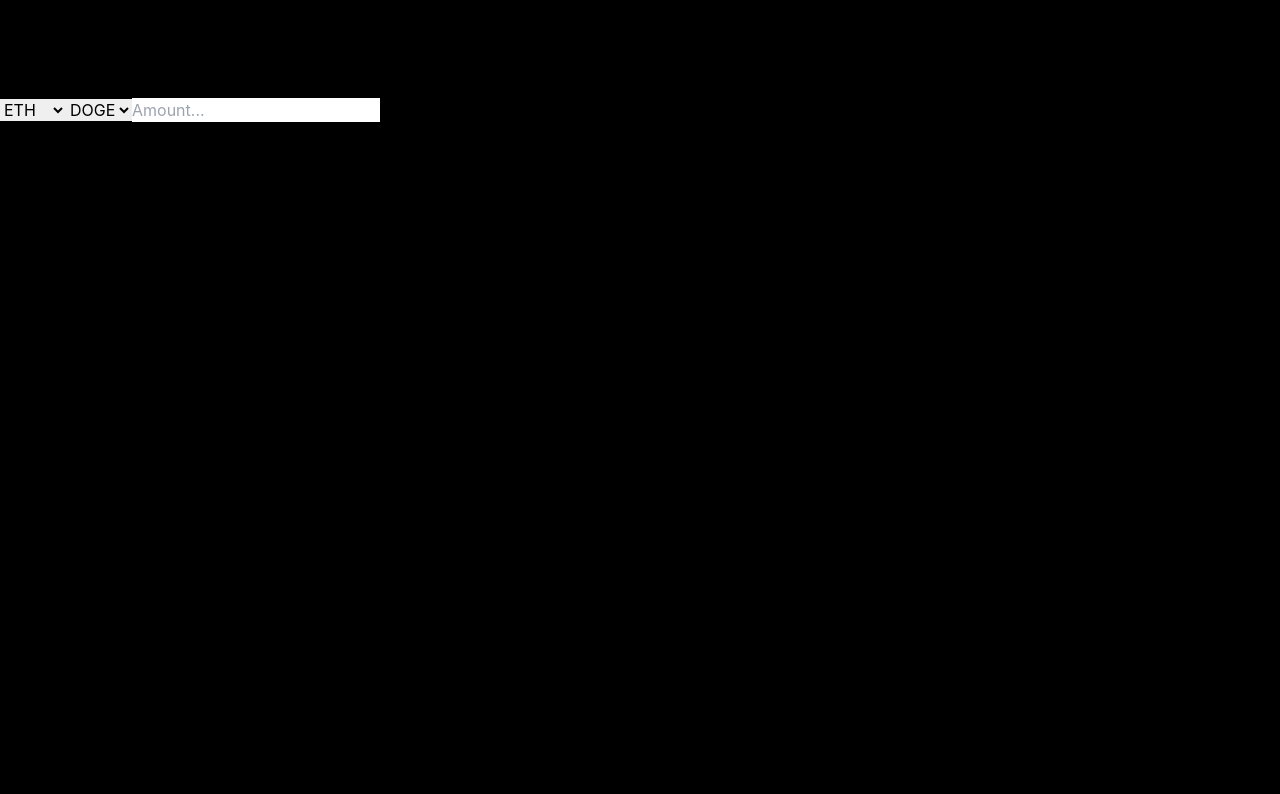
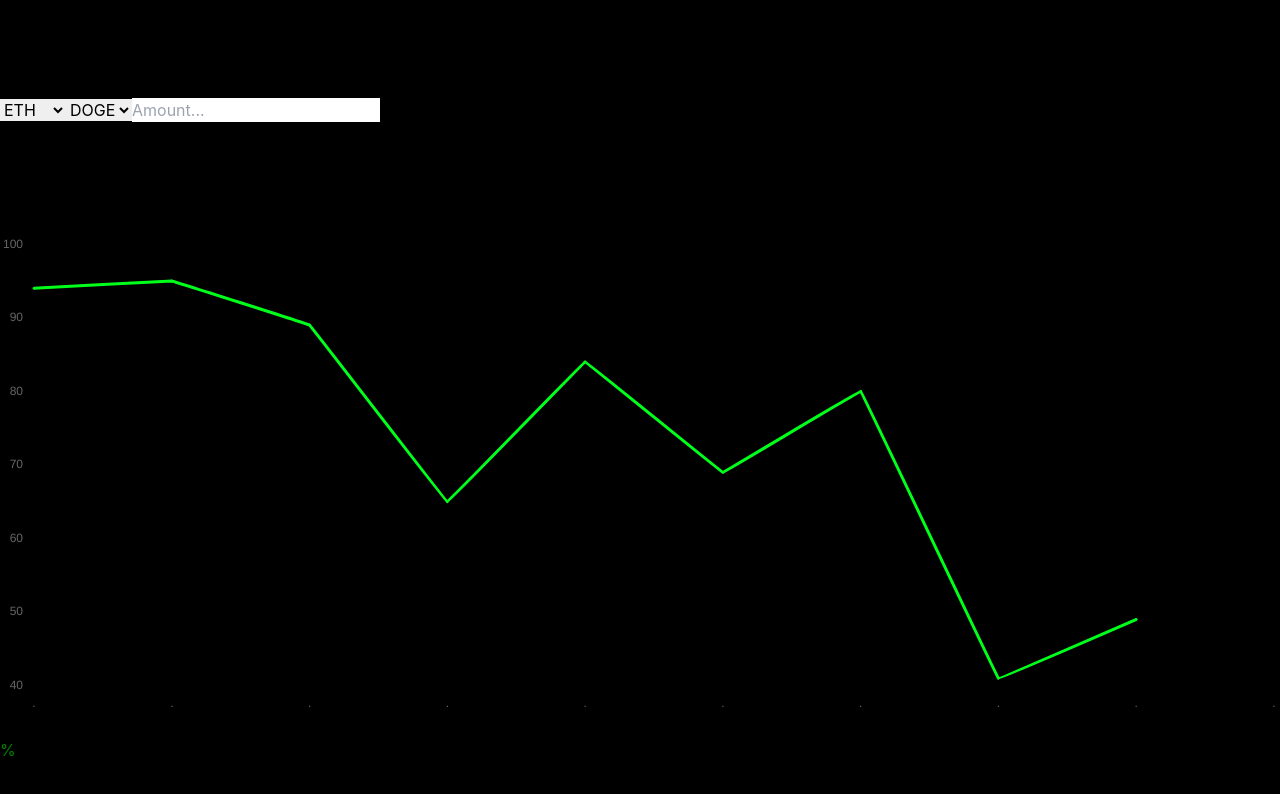
Before and after one commit to IvanSeagull/robinhood-clone, a Next.js app: page / in a window 1280 px wide. Shown: the part 816-1610 px from the top of the page. Before the commit the page ends 1090 px from the top, so only its background shows below. Built offline with nearby package versions, Linux system fonts and the light colour scheme.

Commit message:
Added assets component

```diff
--- /dev/null
+++ b/components/Asset.js
@@ -0,0 +1,84 @@
+import React from 'react';
+import { Line } from 'react-chartjs-2';
+
+const styles = {
+  wrapper: 'flex justify-between p-5  hover:bg-[#30363B] duration-300',
+  container: 'flex flex-col text-white items-center justify-center',
+  name: 'font-bold',
+  chart: 'w-36 h-full',
+  price: 'flex flex-col text-white',
+  percent: 'text-green-400',
+};
+
+const Asset = ({ coin, price }) => {
+  const randomNumber = () => {
+    let data = [];
+    for (let i = 0; i < 9; i++) {
+      let randomNum = Math.floor(Math.random() * 100);
+      data = [...data, randomNum];
+    }
+    return data;
+  };
+
+  const setGraphColor = () => {
+    if (coin.change < 0) {
+      return '#ef4b09';
+    } else {
+      return '#00ff1a';
+    }
+  };
+
+  const data = {
+    labels: ['.', '.', '.', '.', '.', '.', '.', '.', '.', '.'],
+    datasets: [
+      {
+        fill: false,
+        lineTension: 0.01,
+        backgroundColor: setGraphColor(),
+        borderColor: setGraphColor(),
+        borderCapStyle: 'butt',
+        borderDash: [],
+        borderDashOffset: 0.0,
+        borderJoinStyle: 'miter',
+        pointBorderColor: setGraphColor(),
+        pointBackgroundColor: setGraphColor(),
+        pointBorderWidth: 1,
+        pointHoverRadius: 5,
+        pointHoverBackgroundColor: setGraphColor(),
+        pointHoverBorderColor: setGraphColor(),
+        pointHoverBorderWidth: 2,
+        pointRadius: 1,
+        pointHitRadius: 10,
+        data: randomNumber(),
+      },
+    ],
+  };
+
+  const options = {
+    plugins: {
+      legend: {
+        display: false,
+      },
+    },
+  };
+  return (
+    <div className={styles.wrapper}>
+      <div className={styles.container}>
+        <div className={styles.name}>{coin.symbol}</div>
+      </div>
+      <div>
+        <div className={styles.chart}>
+          <Line data={data} options={options} width={400} height={150} />
+        </div>
+      </div>
+      <div className={styles.price}>
+        <div>{price}</div>
+        <div className={styles.percent} style={{ color: coin.change < 0 ? '#ef4b09' : 'green' }}>
+          {coin.change}%
+        </div>
+      </div>
+    </div>
+  );
+};
+
+export default Asset;
--- a/pages/index.js
+++ b/pages/index.js
@@ -7,6 +7,7 @@ import Header from '../components/Header';
 import PortfolioChart from '../components/PortfolioChart';
 import BuyTokens from '../components/BuyTokens';
 import Notice from '../components/Notice';
+import Asset from '../components/Asset';
 
 const styles = {
   wrapper: 'w-screen h-screen flex flex-col',
@@ -68,7 +69,7 @@ export default function Home() {
             <BiDotsHorizontalRounded className={styles.moreOptions} />
           </div>
           {/* Map through coins and for every coin make an Asset component */}
-          {/* <Asset/> */}
+          <Asset coin={'BTC'} price={0.89} />
           <div className={styles.rightMainItem}>
             <div className={styles.ItemTitle}>Lists</div>
             <AiOutlinePlus className={styles.moreOptions} />
```
